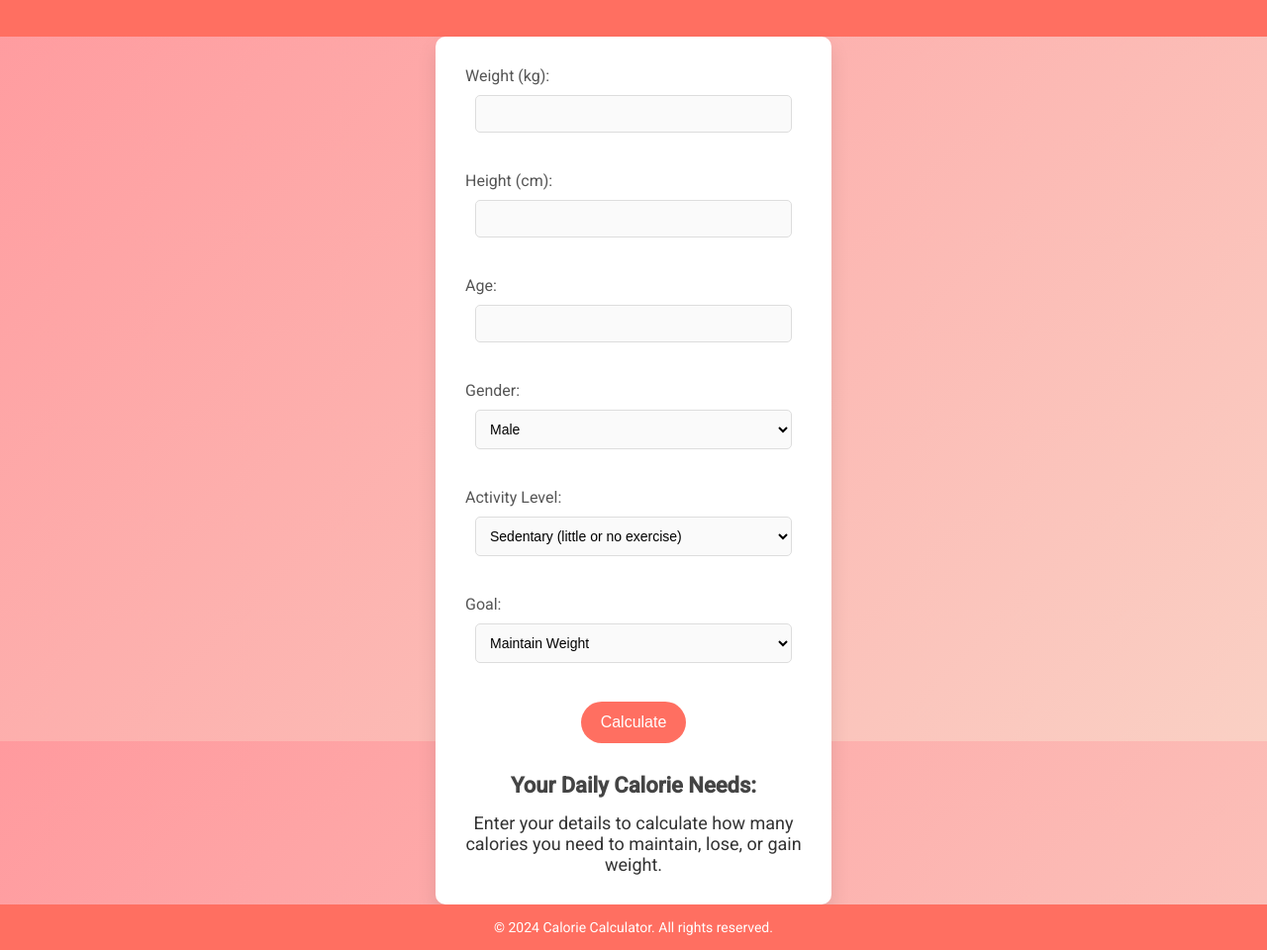
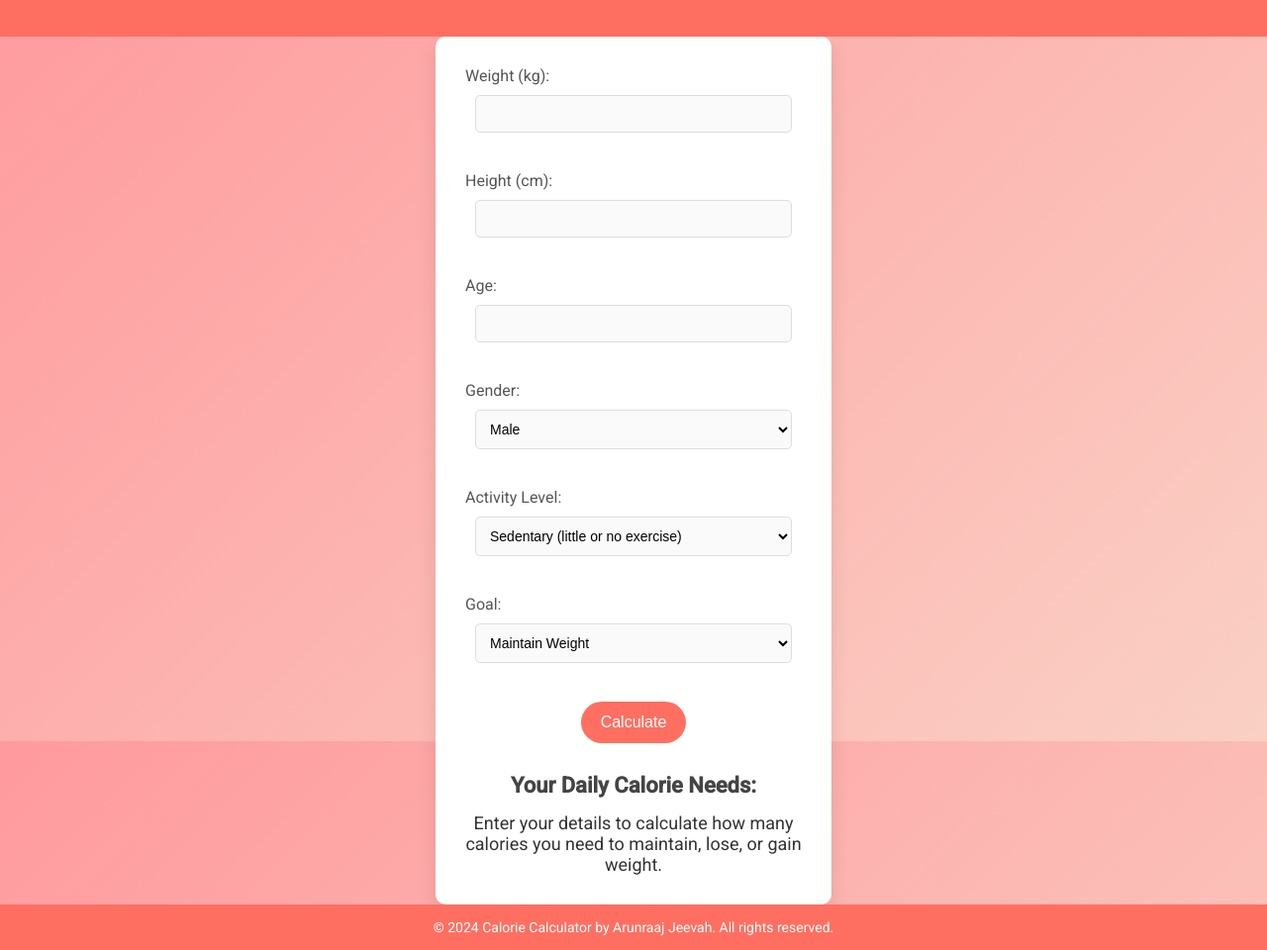
Before and after one commit to arun7797/calorietracker, a plain HTML site: page index.html in a window 1280 px wide. Shown: the part 51-1011 px from the top of the page at 99% size. Drawn offline with Linux system fonts and the light colour scheme.

Commit message:
Add files via upload

```diff
--- a/index.html
+++ b/index.html
@@ -81,7 +81,7 @@
 
   <!-- Footer -->
   <footer>
-    <p>&copy; 2024 Calorie Calculator. All rights reserved.</p>
+    <p>&copy; 2024 Calorie Calculator by Arunraaj Jeevah. All rights reserved.</p>
   </footer>
 
   <script src="script.js"></script>
```
